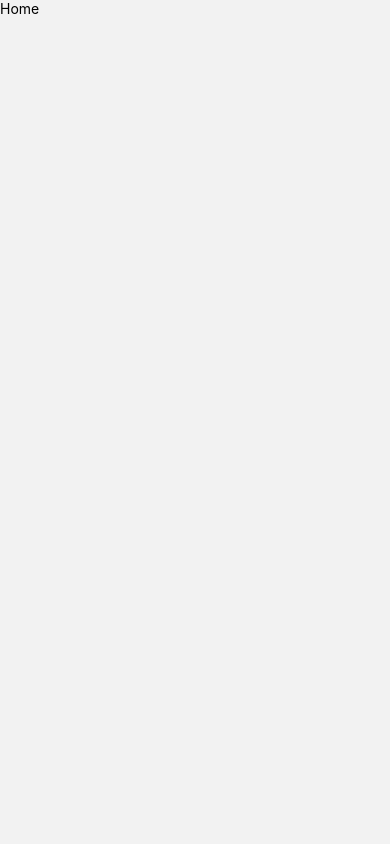
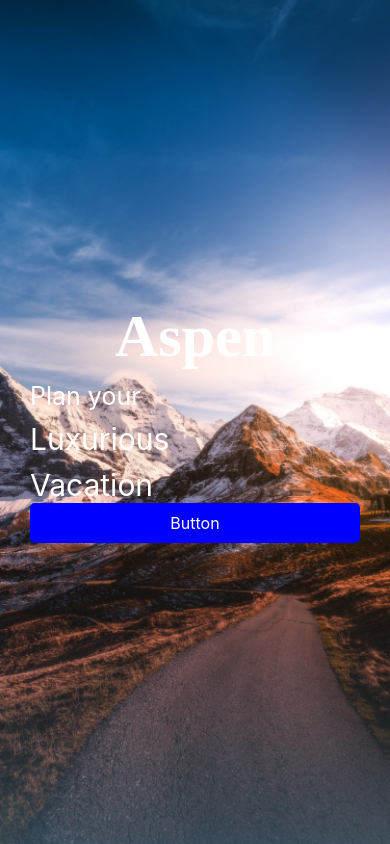
Before and after one commit to Saqibb786/Aspen, a React Native app: screen / in a window 390 px wide. Built offline with nearby package versions, Linux system fonts and the light colour scheme; a web font is replaced by a local one.

Commit message:
Rendered splash screen

```diff
--- a/package.json
+++ b/package.json
@@ -10,6 +10,7 @@
     "eject": "expo eject"
   },
   "dependencies": {
+    "@expo-google-fonts/montserrat": "^0.2.3",
     "@react-navigation/native": "^6.1.18",
     "@react-navigation/native-stack": "^6.11.0",
     "expo": "^51.0.37",
--- a/src/navigation/RootStackNavigation.js
+++ b/src/navigation/RootStackNavigation.js
@@ -2,6 +2,7 @@
 import { createNativeStackNavigator } from "@react-navigation/native-stack";
 // Screens
 import Home from "../screens/home/Home";
+import Splash from "../screens/splash/Splash";
 
 const Stack = createNativeStackNavigator();
 
@@ -9,11 +10,12 @@
   return (
     <NavigationContainer>
       <Stack.Navigator
-        initialRouteName="Home"
+        initialRouteName="Splash"
         screenOptions={{
           headerShown: false,
         }}
       >
+        <Stack.Screen name="Splash" component={Splash} />
         <Stack.Screen name="Home" component={Home} />
       </Stack.Navigator>
     </NavigationContainer>
--- a/src/screens/home/Home.js
+++ b/src/screens/home/Home.js
@@ -1,11 +1,23 @@
 import { StyleSheet, Text, View } from "react-native";
 import { SafeAreaView } from "react-native-safe-area-context";
+import {
+  useFonts,
+  Montserrat_400Regular,
+  Montserrat_700Bold,
+} from "@expo-google-fonts/montserrat";
 
 const Home = () => {
+  const [fontsLoaded] = useFonts({
+    Montserrat_400Regular,
+    Montserrat_700Bold,
+  });
   return (
     <View style={styles.flex}>
       <SafeAreaView style={styles.flex}>
-        <Text>Home</Text>
+        <View>
+          <Text style={styles.subtitle}>Explore</Text>
+          <Text style={styles.title}>Aspen</Text>
+        </View>
       </SafeAreaView>
     </View>
   );
@@ -20,4 +32,12 @@
   bgTest: {
     backgroundColor: "red",
   },
+  subtitle: {
+    fontSize: 14,
+  },
+  title: {
+    fontSize: 32,
+    fontWeight: "500",
+    fontFamily: "Montserrat_400Regular",
+  },
 });
```
